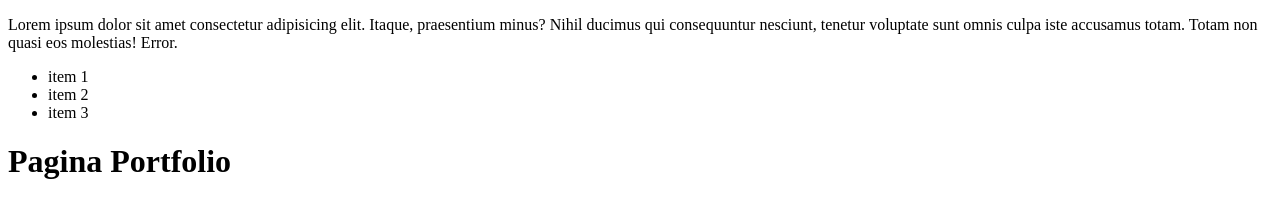
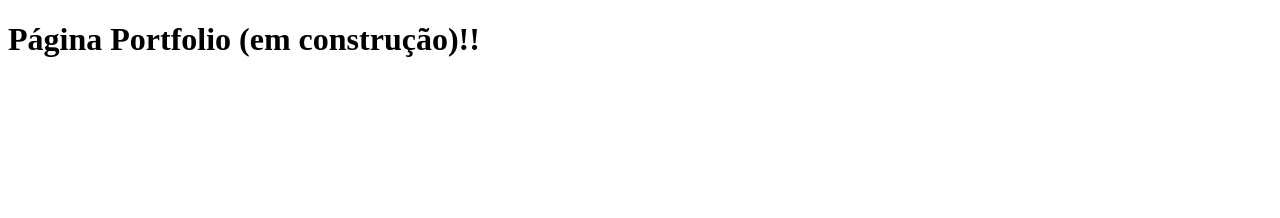
Before and after one commit to Paulosmj/Paulosmj.github.io, a plain HTML site: page index.html in a window 1280 px wide. Drawn offline with Linux system fonts and the light colour scheme.

Commit message:
construindo

```diff
--- a/index.html
+++ b/index.html
@@ -9,14 +9,8 @@
 </head>
 
 <body>
-  <p>Lorem ipsum dolor sit amet consectetur adipisicing elit. Itaque, praesentium minus? Nihil ducimus qui consequuntur
-    nesciunt, tenetur voluptate sunt omnis culpa iste accusamus totam. Totam non quasi eos molestias! Error.</p>
-  <ul>
-    <li>item 1</li>
-    <li>item 2</li>
-    <li>item 3</li>
-  </ul>
-  <h1>Pagina Portfolio</h1>
+
+  <h1>Página Portfolio (em construção)!!</h1>
 
 </body>
 
```
